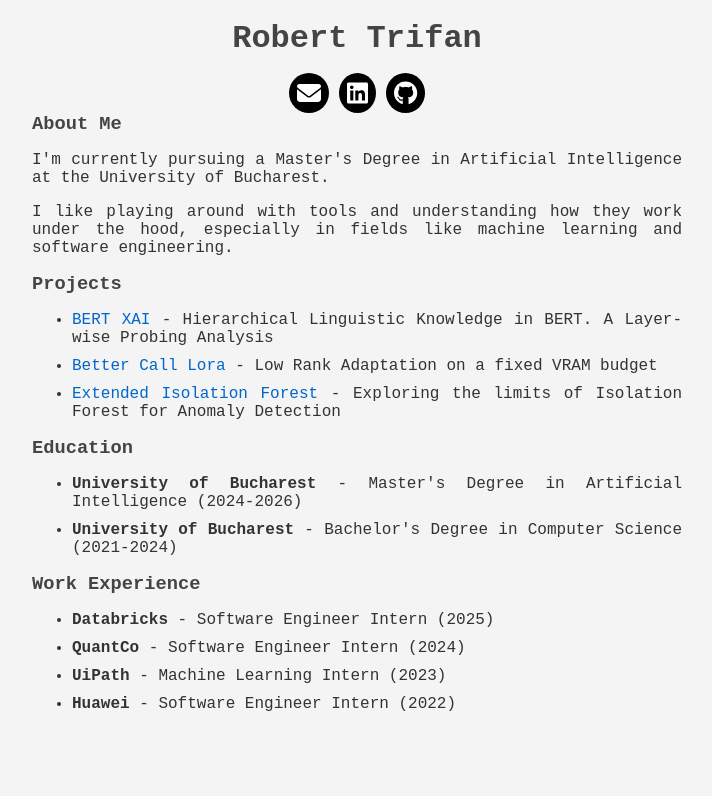
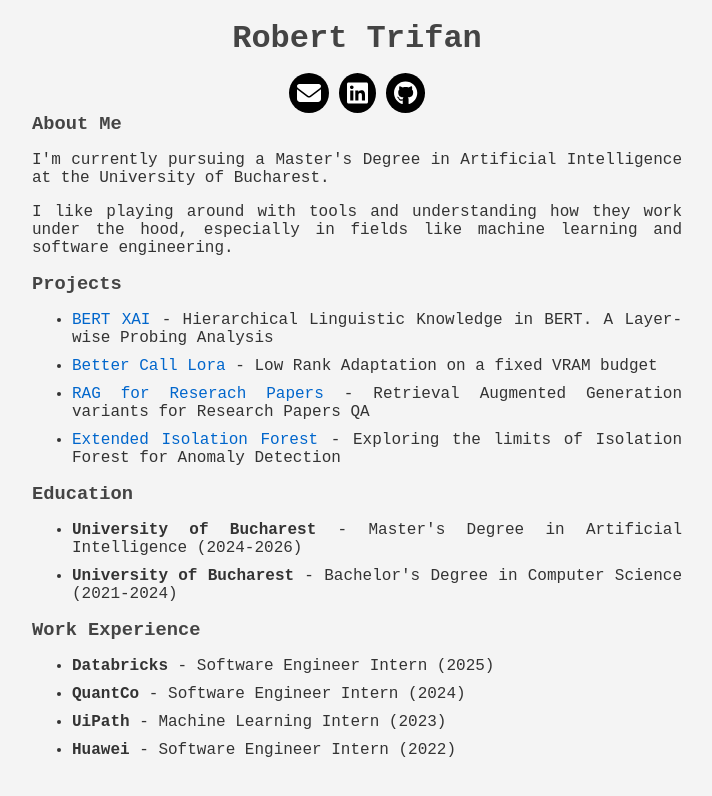
Before and after one commit to trifangrobert/trifangrobert.github.io, a React (Create React App) app: page / in a window 1280 px wide. Shown: the top 796 px of the page, without its empty margins (283-995 px from the left). Built offline with nearby package versions, Linux system fonts and the light colour scheme; the HTML template or start-up script is replaced by a standard one.

Commit message:
add rag project

```diff
--- a/src/components/MainContent.jsx
+++ b/src/components/MainContent.jsx
@@ -24,6 +24,11 @@
     title: "Better Call Lora",
     description: "Low Rank Adaptation on a fixed VRAM budget",
     link: "/docs/better-call-lora.pdf"
+  },
+  {
+    title: "RAG for Reserach Papers",
+    description: "Retrieval Augmented Generation variants for Research Papers QA",
+    link: "/docs/rag.pdf"
   },
   {
     title: "Extended Isolation Forest",
```
